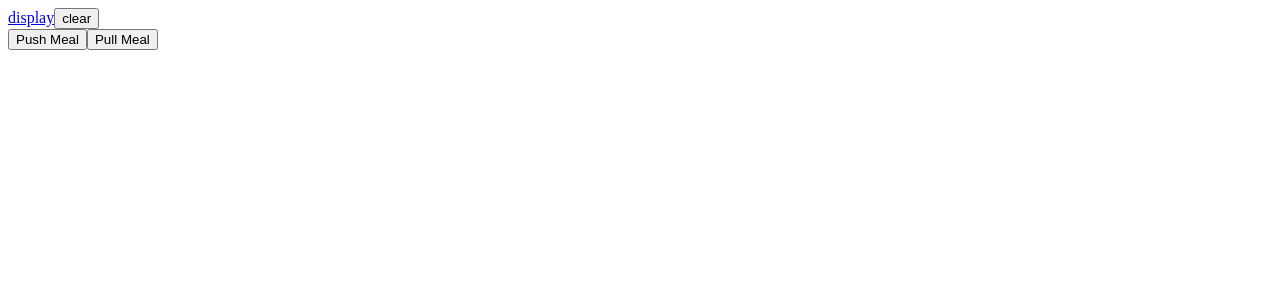
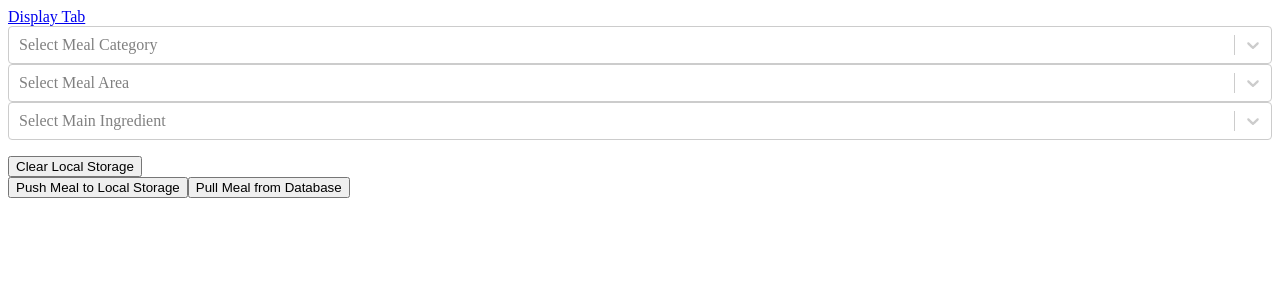
Before and after one commit to FlyJeRay/MealHunt, a React (Create React App) app: page / in a window 1280 px wide. Shown: the top 300 px of the page. Built offline with nearby package versions, Linux system fonts and the light colour scheme; no server answers.

Commit message:
Added Searching Parameters. Display page now display immediately on load

```diff
--- a/package.json
+++ b/package.json
@@ -14,6 +14,7 @@
     "react-dom": "^18.2.0",
     "react-router-dom": "^6.3.0",
     "react-scripts": "5.0.1",
+    "react-select": "^5.3.2",
     "typescript": "^4.7.4",
     "web-vitals": "^2.1.4"
   },
--- a/src/components/testing/ContextDisplayTest/ContextDisplayTest.tsx
+++ b/src/components/testing/ContextDisplayTest/ContextDisplayTest.tsx
@@ -1,12 +1,17 @@
-import { useState } from "react"
+import { MutableRefObject, useEffect, useRef, useState } from "react"
 import { mealData, mealDefaultData } from "../../../mealTypes";
 import { Link } from 'react-router-dom';
 
 export const ContextDisplayTest = () => {
   const [mealsData, setMealsData] = useState<mealData[]>([mealDefaultData]);
 
+  const statusTextRef = useRef() as MutableRefObject<HTMLParagraphElement>
+
+  useEffect(() => { pullData() }, []);
+
   const pullData = async () => {
     const data: string | null = localStorage.getItem('fjr_mealhunt_mealidlist');
+    statusTextRef.current.innerHTML = 'Loading..';
 
     const ids: string[] = typeof data === 'string' ? data.split(' ') : [];
     console.log('ids:', ids);
@@ -29,8 +34,10 @@ export const ContextDisplayTest = () => {
 
   const display = () => {
     const arr: mealData[] = mealsData;
-    if (arr.length !== 0 && !(arr.length == 1 && arr[0].meals[0].idMeal == '-1')) {
+
+    if (arr.length !== 0 && !(arr.length === 1 && arr[0].meals[0].idMeal === '-1')) {
       const jsxarr: JSX.Element[] = [];
+
       arr.forEach((val, i) => {
         jsxarr.push(
           <div key={`${i}-${val.meals[0].idMeal}`}>
@@ -39,18 +46,20 @@ export const ContextDisplayTest = () => {
           </div>
         );
       })
+
+      statusTextRef.current.innerHTML = '';
       return jsxarr;
     }
     else {
-      return <p>no meals</p>
+      return <p>No Meals</p>
     }
   }
 
   return(
     <div>
-      <Link to="/">main page</Link>
+      <Link to="/">Random Meal Tab</Link>
       <button onClick={pullData}>Display Meals</button>
-
+      <p ref={statusTextRef}></p>
       <div>
         {
           display()
--- a/src/components/testing/RandomMealTest/RandomMealTest.tsx
+++ b/src/components/testing/RandomMealTest/RandomMealTest.tsx
@@ -1,20 +1,159 @@
-import { useState } from 'react';
-import { mealData, mealDefaultData } from '../../../mealTypes';
+import { MutableRefObject, useEffect, useRef, useState } from 'react';
+import { mealAreas, mealCategories, mealData, mealDefaultData, mealIngredients, shortMealData, singleMealData } from '../../../mealTypes';
 import { Link } from 'react-router-dom';
+import Select from 'react-select';
+
+type selectOptions = [ { value: string, label: string } ]
+
+function shuffle(arr: singleMealData[]) {
+  arr.sort(() => Math.random() - 0.5);
+  return arr;
+}
 
 export const RandomMealTest = () => {
   const [meal, setMeal] = useState<mealData>(mealDefaultData);
 
+  const statusTextRef = useRef() as MutableRefObject<HTMLParagraphElement>;
+
+  const [categoriesOptions, setCategoriesOptions] = useState<selectOptions>([ { value: '', label: '' } ]);
+  const [areasOptions, setAreasOptions] = useState<selectOptions>([ { value: '', label: '' } ]);
+  const [ingredientsOptions, setIngredientsOptions] = useState<selectOptions>([ { value: '', label: '' } ]);
+
+  const [selectedCategory, setSelectedCategory] = useState<string>('');
+  const [selectedArea, setSelectedArea] = useState<string>('');
+  const [selectedIngredient, setSelectedIngredient] = useState<string>('');
+
+  useEffect(() => {
+    pullCategories();
+    pullAreas();
+    pullMainIngredients();
+  }, []);
+
+  const pullCategories = async () => {
+    const categoriesData: Response = await fetch('https://www.themealdb.com/api/json/v1/1/list.php?c=list');
+    const categoriesJSON: mealCategories = await categoriesData.json();
+
+    const tempCategories: selectOptions = [ { value: '', label: '' } ];
+    tempCategories.pop();
+    categoriesJSON.meals.forEach(val => {
+      tempCategories.push( { value: val.strCategory, label: val.strCategory.toUpperCase() } );
+    });
+    setCategoriesOptions(tempCategories);
+  }
+
+  const pullAreas = async () => {
+    const areasData: Response = await fetch('https://www.themealdb.com/api/json/v1/1/list.php?a=list');
+    const areasJSON: mealAreas = await areasData.json();
+
+    const tempAreas: selectOptions = [ { value: '', label: '' } ];
+    tempAreas.pop();
+    areasJSON.meals.forEach(val => {
+      tempAreas.push( { value: val.strArea, label: val.strArea.toUpperCase() } );
+    });
+    setAreasOptions(tempAreas);
+  }
+
+  const pullMainIngredients = async () => {
+    const ingredientsData: Response = await fetch('https://www.themealdb.com/api/json/v1/1/list.php?i=list');
+    const ingredientsJSON: mealIngredients = await ingredientsData.json();
+
+    const tempIngredients: selectOptions = [ { value: '', label: '' } ];
+    tempIngredients.pop();
+    ingredientsJSON.meals.forEach(val => {
+      tempIngredients.push( { value: val.strIngredient, label: val.strIngredient.toUpperCase() } );
+    });
+    setIngredientsOptions(tempIngredients);
+  }
+
   const pullData = async () => {
-    const data: Response = await fetch('https://www.themealdb.com/api/json/v1/1/random.php');
-    const json: mealData = await data.json();
+    // resultJSON is the final output value
+    let resultJSON: mealData = {} as mealData;
+    statusTextRef.current.innerHTML = 'Loading..';
 
-    setMeal(json);
+    if (selectedCategory !== '' || selectedArea !== '' || selectedIngredient !== '') {
+      // Both values will be assigned later, fetchedType will be used in filters
+      let shortData: Response = new Response();
+      let fetchedType: string = '';
+
+      // Because TheMealDB doesn't allow to fetch data with multiple parameters (example: category + area),
+      // we'll need to do a lot of magic here.
+
+      // At first - fetching the 'primary' list (category > area > ingredient), and setting fetchedType for future filters.
+      if (selectedCategory !== '') {
+        shortData = await fetch(`https://www.themealdb.com/api/json/v1/1/filter.php?c=${selectedCategory}`);
+        fetchedType = 'category';
+      }
+      else if (selectedArea !== '') {
+        shortData = await fetch(`https://www.themealdb.com/api/json/v1/1/filter.php?a=${selectedArea}`);
+        fetchedType = 'area';
+      }
+      else if (selectedIngredient !== '') {
+        shortData = await fetch(`https://www.themealdb.com/api/json/v1/1/filter.php?i=${selectedIngredient}`);
+        fetchedType = 'ingredient';
+      }
+
+      // If fetching with parameters, TheMealDB returns not the full data of meals - only name, image and ID.
+      // So, we create a separate 'short' JSON file with separate shortMealData type.
+      const shortJSON: shortMealData = await shortData.json();
+      // And the tempData is made with mealData[] type, which is also not convenient to use, but
+      // there is no other options using this API.
+      let tempData: mealData[] = [];
+
+      // Fetching full data of meals from shortJSON and pushing them to tempData
+      for (let i = 0; i < shortJSON.meals.length; i++) {
+        const data: Response = await fetch(`https://www.themealdb.com/api/json/v1/1/lookup.php?i=${shortJSON.meals[i].idMeal}`);
+        const json: mealData = await data.json();
+
+        tempData.push(json);
+      }
+
+      // If user selected more than one searching parameter, filtering the array
+      if (selectedCategory !== '' && fetchedType !== 'category') {
+        tempData = tempData.filter(meal => meal.meals[0].strCategory === selectedCategory);
+      }
+      if (selectedArea !== '' && fetchedType !== 'area') {
+        tempData = tempData.filter(meal => meal.meals[0].strArea === selectedArea)
+      };
+      if (selectedIngredient !== '' && fetchedType !== 'ingredient') {
+        tempData = tempData.filter(meal => meal.meals[0].strIngredient1 === selectedIngredient)
+      };
+
+      // Pushing meals to more convenient type
+      let providedMeals: singleMealData[] = [];
+
+      tempData.forEach(meal => {
+        providedMeals.push(meal.meals[0]);
+      });
+
+      // Shuffling the array to get randomised meal
+      resultJSON.meals = shuffle(providedMeals);
+
+      // If there are no meals - showing error + random meal
+      if (resultJSON === undefined || resultJSON.meals === undefined || resultJSON.meals[0] === undefined || resultJSON.meals[0].idMeal === undefined) {
+        const data: Response = await fetch('https://www.themealdb.com/api/json/v1/1/random.php');
+        resultJSON = await data.json();
+        statusTextRef.current.innerHTML = "Sorry, but we couldn't find such meal in our database. We'll show you a random meal instead."
+      }
+      // If everything works fine, clearing status paragraph.
+      else {
+        statusTextRef.current.innerHTML = '';
+      }
+    }
+
+    // If there are no searching parameters - just giving the random meal.
+    else {
+      const data: Response = await fetch('https://www.themealdb.com/api/json/v1/1/random.php');
+      resultJSON = await data.json();
+      statusTextRef.current.innerHTML = '';
+    }
+
+    setMeal(resultJSON);
   }
 
   const pushData = () => {
     const datastr: string | null = localStorage.getItem('fjr_mealhunt_mealidlist');
     const id = meal.meals[0].idMeal;
+
     if (!datastr?.split(' ').includes(id)) {
       const newdata: string = typeof datastr !== 'string' ? id + ' ' : datastr + id + ' ';
       console.log('newdata:', newdata);
@@ -28,8 +167,12 @@ export const RandomMealTest = () => {
 
   return (
     <div>
-      <Link to="/display">display</Link>
-      <button onClick={clearData}>clear</button>
+      <Link to="/display">Display Tab</Link>
+      <Select options={categoriesOptions} onChange={(event) => setSelectedCategory(event ? event.value : '')} placeholder='Select Meal Category' />
+      <Select options={areasOptions} onChange={(event) => setSelectedArea(event ? event.value : '')} placeholder='Select Meal Area' />
+      <Select options={ingredientsOptions} onChange={(event) => setSelectedIngredient(event ? event.value : '')} placeholder='Select Main Ingredient' />
+      <p ref={statusTextRef}></p>
+      <button onClick={clearData}>Clear Local Storage</button>
       {
         meal.meals[0].idMeal !== '-1' ?
           <div>
@@ -42,8 +185,8 @@ export const RandomMealTest = () => {
       {
         meal.meals[0].idMeal !== '0' ?
           <div>
-            <button onClick={pushData}>Push Meal</button>
-            <button onClick={pullData}>Pull Meal</button>
+            <button onClick={pushData}>Push Meal to Local Storage</button>
+            <button onClick={pullData}>Pull Meal from Database</button>
           </div>
           :
           <button onClick={pullData}>Pull Meal</button>
--- a/src/mealTypes.ts
+++ b/src/mealTypes.ts
@@ -1,6 +1,4 @@
-export type mealData = {
-  meals: [
-    {
+export type singleMealData = {
   idMeal: string,
   strMeal: string,
   strDrinkAlternate: string,
@@ -52,7 +50,17 @@ export type mealData = {
   strMeasure20: string,
   strSource: string
 }
-  ]
+
+export type mealData = {
+  meals: singleMealData[]
+}
+
+export type shortMealData = {
+  meals: [{
+    strMeal: string,
+    strMealThumb: string,
+    idMeal: string
+  }]
 }
 
 export const mealDefaultData: mealData = {
@@ -111,3 +119,23 @@ export const mealDefaultData: mealData = {
     }
   ]
 }
+
+export type mealCategories = {
+  meals: [{
+    strCategory: string
+  }]
+}
+
+export type mealAreas = {
+  meals: [{
+    strArea: string
+  }]
+}
+
+export type mealIngredients = {
+  meals: [{
+    idIngredient: string,
+    strIngredient: string,
+    strDescription: string
+  }]
+}
```
Also changed, not shown: 1 other file (tests, documents, lock files or other folders). Lines whose indentation alone changed are shown as unchanged.
